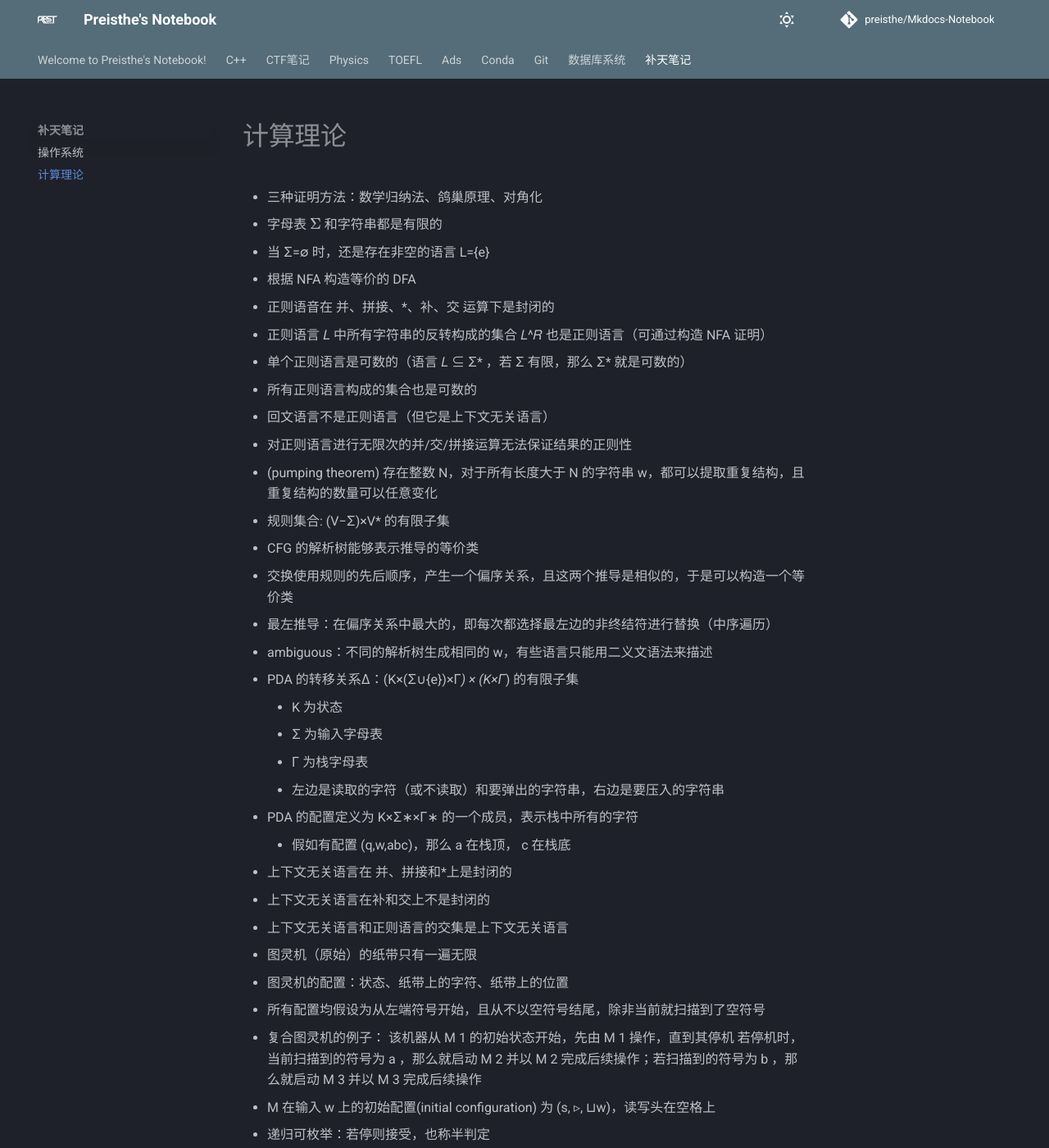
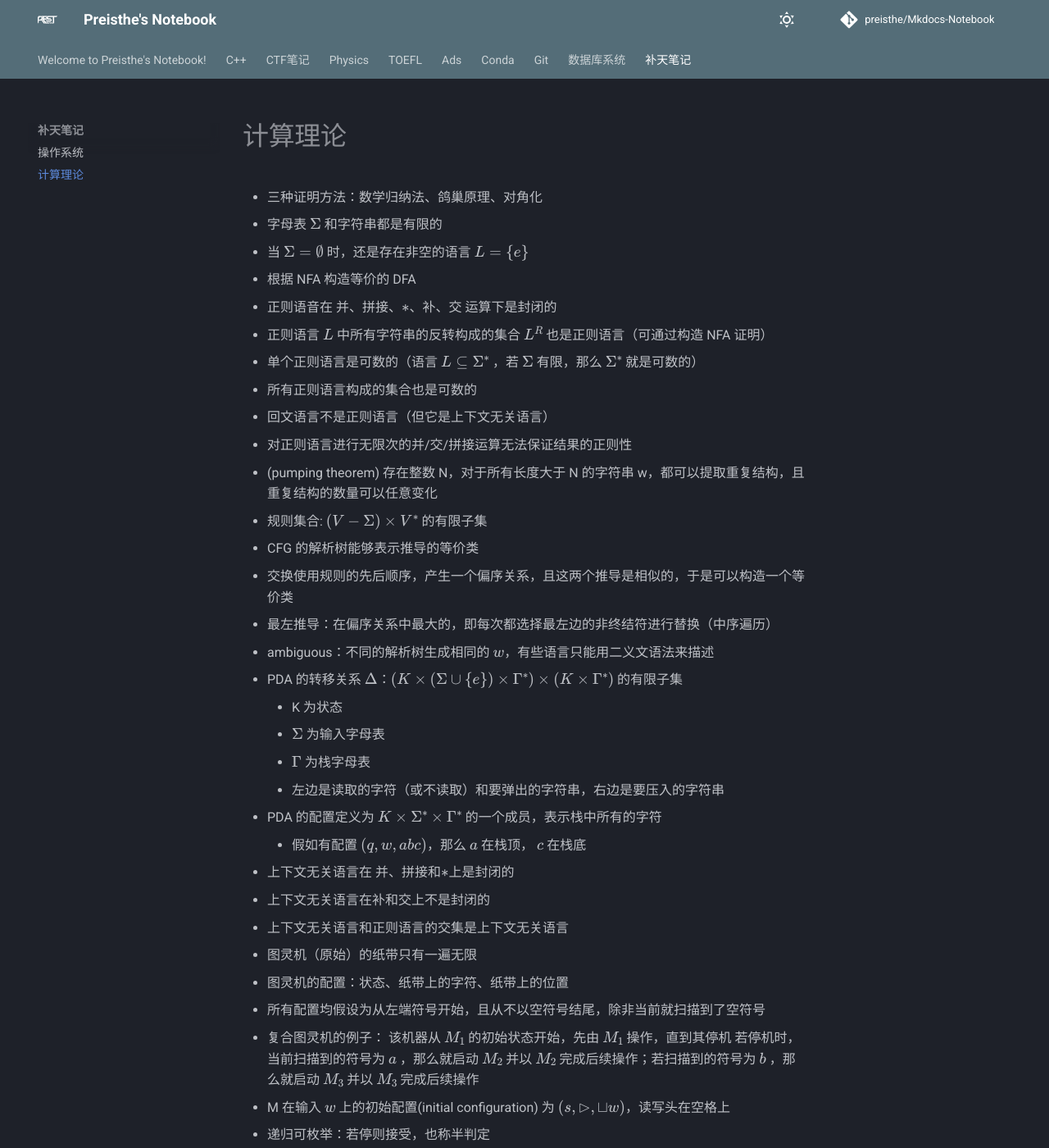
Before and after one commit to Preisthe/Mkdocs-Notebook, an MkDocs documentation site: the page built from docs/补天笔记/toc.md, in a window 1280 px wide and 1400 px high. Shown: the whole window at 82% size. Built offline with MkDocs 1.6.1 and Material for MkDocs 9.7.7, drawn with Linux system fonts in a browser that asks for light colours; comment, search, counter and statistics services are not loaded; some of the changed text lies outside the part shown.

Commit message:
add 补天笔记

```diff
--- a/docs/补天笔记/toc.md
+++ b/docs/补天笔记/toc.md
@@ -2,30 +2,30 @@
 
 - 三种证明方法：数学归纳法、鸽巢原理、对角化
 - 字母表 $\Sigma$ 和字符串都是有限的
-- 当 Σ=∅ 时，还是存在非空的语言 L={e}
+- 当 $\Sigma=\emptyset$ 时，还是存在非空的语言 $L=\{e\}$
 - 根据 NFA 构造等价的 DFA
-- 正则语音在 并、拼接、*、补、交 运算下是封闭的
-- 正则语言 𝐿 中所有字符串的反转构成的集合 𝐿^𝑅 也是正则语言（可通过构造 NFA 证明）
-- 单个正则语言是可数的（语言 𝐿 ⊆ Σ* ，若 Σ 有限，那么 Σ* 就是可数的）
+- 正则语音在 并、拼接、$*$、补、交 运算下是封闭的
+- 正则语言 $L$ 中所有字符串的反转构成的集合 $L^R$ 也是正则语言（可通过构造 NFA 证明）
+- 单个正则语言是可数的（语言 $L \subseteq \Sigma^*$ ，若 $\Sigma$ 有限，那么 $\Sigma^*$ 就是可数的）
 - 所有正则语言构成的集合也是可数的
 - 回文语言不是正则语言（但它是上下文无关语言）
 - 对正则语言进行无限次的并/交/拼接运算无法保证结果的正则性
 - (pumping theorem) 存在整数 N，对于所有长度大于 N 的字符串 w，都可以提取重复结构，且重复结构的数量可以任意变化
 
-- 规则集合: (V−Σ)×V* 的有限子集
+- 规则集合: $(V-\Sigma) \times V^*$ 的有限子集
 - CFG 的解析树能够表示推导的等价类
 - 交换使用规则的先后顺序，产生一个偏序关系，且这两个推导是相似的，于是可以构造一个等价类
 - 最左推导：在偏序关系中最大的，即每次都选择最左边的非终结符进行替换（中序遍历）
-- ambiguous：不同的解析树生成相同的 w，有些语言只能用二义文语法来描述
+- ambiguous：不同的解析树生成相同的 $w$，有些语言只能用二义文语法来描述
 
-- PDA 的转移关系Δ：(K×(Σ∪{e})×Γ*) × (K×Γ*) 的有限子集
+- PDA 的转移关系 $\Delta$：$(K \times (\Sigma \cup \{e\}) \times \Gamma^*) \times (K \times \Gamma^*)$ 的有限子集
     - K 为状态
-    - Σ 为输入字母表
-    - Γ 为栈字母表
+    - $\Sigma$ 为输入字母表
+    - $\Gamma$ 为栈字母表
     - 左边是读取的字符（或不读取）和要弹出的字符串，右边是要压入的字符串
-- PDA 的配置定义为 K×Σ∗×Γ∗ 的一个成员，表示栈中所有的字符
-    - 假如有配置 (q,w,abc)，那么 a 在栈顶， c 在栈底
-- 上下文无关语言在 并、拼接和*上是封闭的
+- PDA 的配置定义为 $K \times \Sigma^* \times \Gamma^*$ 的一个成员，表示栈中所有的字符
+    - 假如有配置 $(q,w,abc)$，那么 $a$ 在栈顶， $c$ 在栈底
+- 上下文无关语言在 并、拼接和$*$上是封闭的
 - 上下文无关语言在补和交上不是封闭的
 - 上下文无关语言和正则语言的交集是上下文无关语言
 
@@ -33,19 +33,19 @@
 - 图灵机的配置：状态、纸带上的字符、纸带上的位置
 - 所有配置均假设为从左端符号开始，且从不以空符号结尾，除非当前就扫描到了空符号
 - 复合图灵机的例子：
-  该机器从 M 1 的初始状态开始，先由 M 1 操作，直到其停机 若停机时，当前扫描到的符号为 a ，那么就启动 M 2 并以 M 2 完成后续操作；若扫描到的符号为 b ，那么就启动 M 3 并以 M 3 完成后续操作
-- M 在输入 w 上的初始配置(initial configuration) 为 (s, ▹, ⊔w)，读写头在空格上
+  该机器从 $M_1$ 的初始状态开始，先由 $M_1$ 操作，直到其停机 若停机时，当前扫描到的符号为 $a$ ，那么就启动 $M_2$ 并以 $M_2$ 完成后续操作；若扫描到的符号为 $b$ ，那么就启动 $M_3$ 并以 $M_3$ 完成后续操作
+- M 在输入 $w$ 上的初始配置(initial configuration) 为 $(s, \rhd, \sqcup w)$，读写头在空格上
 - 递归可枚举：若停则接受，也称半判定
 - 递归语言的补也是递归的
 
 - 图灵机的拓展：多条、多头、两路无限纸带、多维
 - NTM:
-  - 如果停机，称接受了 w；半判定
-  - 存在 N 依赖于 M，w，N 步内停机；判定
+  - 如果停机，称接受了 $w$；半判定
+  - 存在 $N$ 依赖于 $M$、$w$，$N$ 步内停机；判定
 
-- 无限制文法的规则： (V* (V−Σ) V*) × V* 的有限子集
+- 无限制文法的规则： $(V^* (V-\Sigma) V^*) \times V^*$ 的有限子集
 - 当且仅当语言是递归可枚举时，它由文法生成
-- 由 SwS 生成的 f(w) 是文法可计算的
+- 由 $S wS$ 生成的 $f(w)$ 是文法可计算的
 
 - 基础函数：
   - 零函数
```
Also changed, not shown: other parts of docs/补天笔记/toc.md (+2 -0 lines), docs/补天笔记/os.md (+4 -0 lines).
